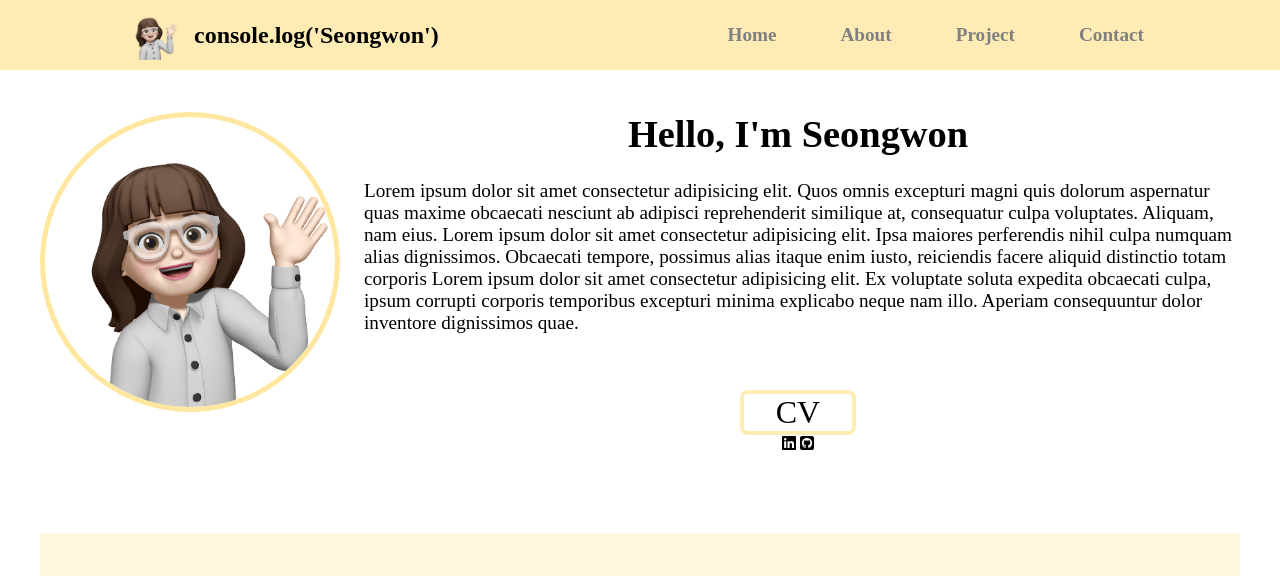
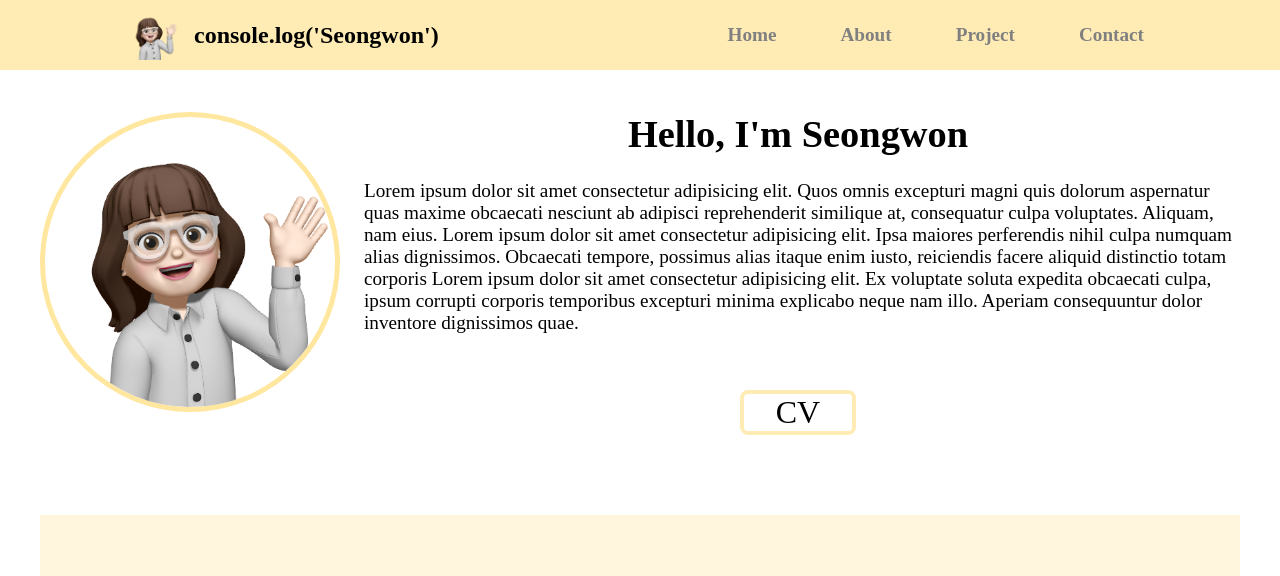
Before and after one commit to seongwonlillyyun/project1, a plain HTML site: page index.html in a window 1280 px wide. Shown: the top 576 px of the page. Drawn offline with Linux system fonts and the light colour scheme.

Commit message:
Update style.css

```diff
--- a/css/style.css
+++ b/css/style.css
@@ -137,7 +137,7 @@ button{
     background-color: var(--color-Varden);
 }
 .main_sns{
-    display:hidden
+    display:none;
 }
 /* main about */
 .main_about_content{
```
